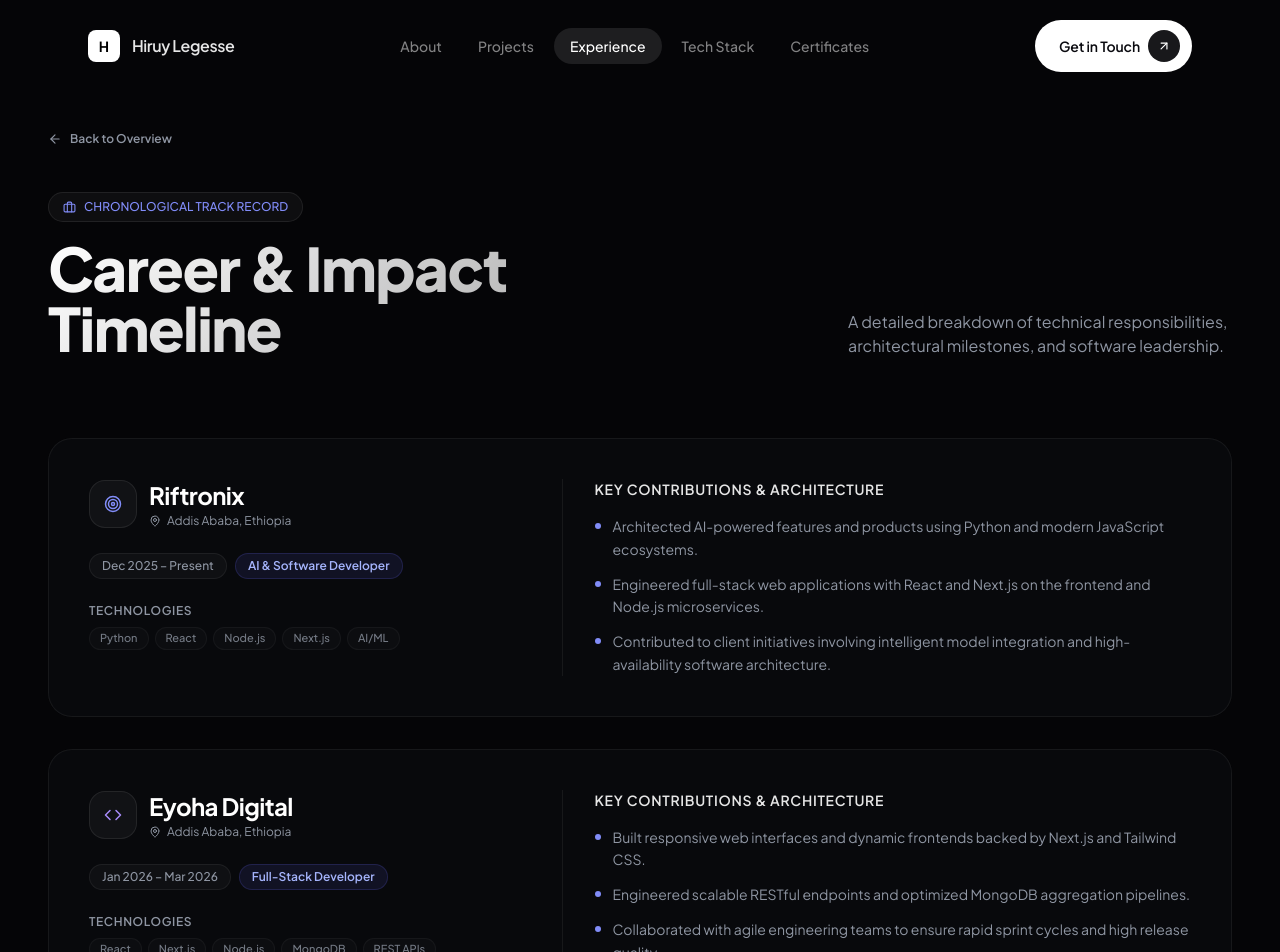
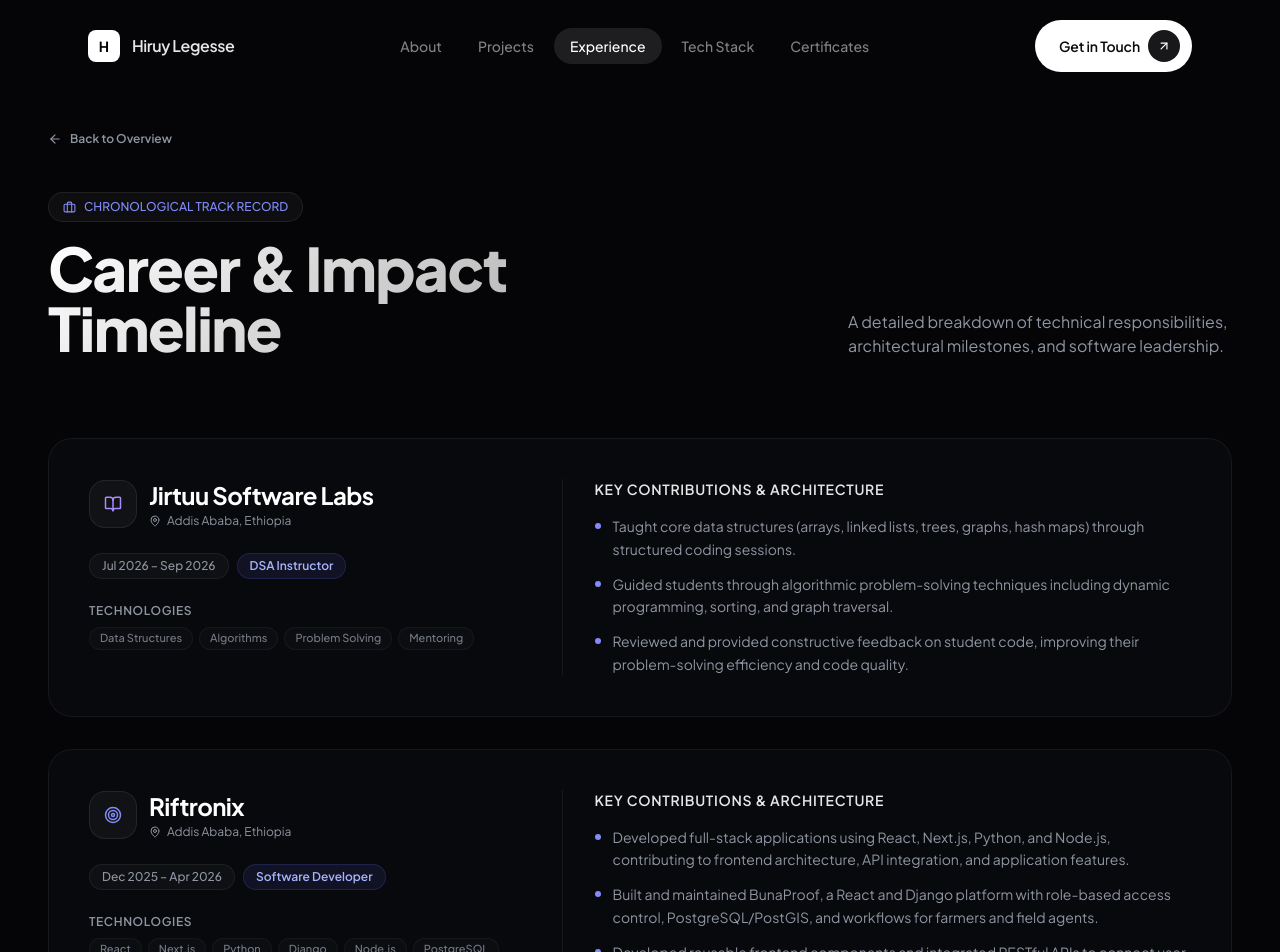
Before and after one commit to hiruy72/hiruy-legesse-portfolio, a React (Vite) app: page /experience in a window 1280 px wide. Shown: the top 952 px of the page. Built offline with nearby package versions, Linux system fonts and the light colour scheme.

Commit message:
Update experience: fix Eyoha to Full-Stack, correct Riftronix dates/role, fix iCog/Shalops overlap, add Jirtuu Software Labs

```diff
--- a/src/components/Experience.jsx
+++ b/src/components/Experience.jsx
@@ -4,25 +4,32 @@
 
 const experiences = [
     {
+        company: 'Jirtuu Software Labs',
+        role: 'DSA Instructor',
+        duration: 'Jul 2026 – Sep 2026',
+        location: 'Addis Ababa, Ethiopia',
+        badge: 'Volunteer',
+        badgeColor: 'bg-violet-500/10 text-violet-400 border-violet-500/20',
+        desc: 'Taught Data Structures and Algorithms through hands-on coding exercises and guided students through algorithmic problem-solving techniques.'
+    },
+    {
         company: 'Riftronix',
-        role: 'AI & Software Developer',
-        duration: 'Dec 2025 – Present',
+        role: 'Software Developer',
+        duration: 'Dec 2025 – Apr 2026',
         location: 'Addis Ababa, Ethiopia',
-        badge: 'Current Role',
-        badgeColor: 'bg-emerald-500/10 text-emerald-400 border-emerald-500/20',
-        desc: 'Spearheading AI-driven products and full-stack software solutions. Architecting scalable microservices and intuitive user interfaces with Python, React, Next.js, and Node.js.'
+        desc: 'Developed full-stack applications using React, Next.js, Python, and Node.js, contributing to frontend architecture, API integration, and application features. Built and maintained BunaProof, a React and Django platform with role-based access control, PostgreSQL/PostGIS, and workflows for farmers and field agents.'
     },
     {
         company: 'Eyoha Digital',
         role: 'Full-Stack Developer',
-        duration: 'Jan 2026 – Mar 2026',
+        duration: 'Feb 2025 – Jul 2025',
         location: 'Addis Ababa, Ethiopia',
-        desc: 'Engineered high-performance web applications using React, Next.js, Node.js, and MongoDB. Developed secure RESTful APIs and real-time database-driven workflows.'
+        desc: 'Developed a gym discovery and management website using React and Next.js. Built responsive websites for multiple companies and integrated RESTful APIs with TypeScript and JavaScript, connecting interfaces with Node.js, NestJS, and Express.js backends.'
     },
     {
         company: 'Shalops Digitals',
         role: 'Full-Stack Developer',
-        duration: 'Feb 2024 – Nov 2025',
+        duration: 'Jun 2024 – Nov 2025',
         location: 'Addis Ababa, Ethiopia',
         desc: 'Designed full-stack architectures and backend services. Created resilient APIs, streamlined cloud integrations, and crafted responsive frontends tailored for optimal UX.'
     },
--- a/src/components/ExperiencePage.jsx
+++ b/src/components/ExperiencePage.jsx
@@ -5,39 +5,54 @@
 
 const experiences = [
     {
+        company: 'Jirtuu Software Labs',
+        role: 'DSA Instructor',
+        duration: 'Jul 2026 – Sep 2026',
+        location: 'Addis Ababa, Ethiopia',
+        type: 'Volunteer Teaching',
+        stack: ['Data Structures', 'Algorithms', 'Problem Solving', 'Mentoring'],
+        desc: 'Taught Data Structures and Algorithms through hands-on coding exercises and guided students through algorithmic problem-solving.',
+        details: [
+            'Taught core data structures (arrays, linked lists, trees, graphs, hash maps) through structured coding sessions.',
+            'Guided students through algorithmic problem-solving techniques including dynamic programming, sorting, and graph traversal.',
+            'Reviewed and provided constructive feedback on student code, improving their problem-solving efficiency and code quality.'
+        ],
+        icon: <BookOpen size={18} className="text-violet-400" />
+    },
+    {
         company: 'Riftronix',
-        role: 'AI & Software Developer',
-        duration: 'Dec 2025 – Present',
+        role: 'Software Developer',
+        duration: 'Dec 2025 – Apr 2026',
         location: 'Addis Ababa, Ethiopia',
-        type: 'Current Role',
-        stack: ['Python', 'React', 'Node.js', 'Next.js', 'AI/ML'],
-        desc: 'Developing software and AI solutions using Python, React, Node.js, and Next.js for diverse engineering initiatives.',
+        type: 'Full-Stack Development',
+        stack: ['React', 'Next.js', 'Python', 'Django', 'Node.js', 'PostgreSQL', 'PostGIS'],
+        desc: 'Developed full-stack applications using React, Next.js, Python, and Node.js, contributing to frontend architecture, API integration, and application features.',
         details: [
-            'Architected AI-powered features and products using Python and modern JavaScript ecosystems.',
-            'Engineered full-stack web applications with React and Next.js on the frontend and Node.js microservices.',
-            'Contributed to client initiatives involving intelligent model integration and high-availability software architecture.'
+            'Developed full-stack applications using React, Next.js, Python, and Node.js, contributing to frontend architecture, API integration, and application features.',
+            'Built and maintained BunaProof, a React and Django platform with role-based access control, PostgreSQL/PostGIS, and workflows for farmers and field agents.',
+            'Developed reusable frontend components and integrated RESTful APIs to connect user interfaces with backend services and database-driven workflows.'
         ],
         icon: <Target size={18} className="text-indigo-400" />
     },
     {
         company: 'Eyoha Digital',
         role: 'Full-Stack Developer',
-        duration: 'Jan 2026 – Mar 2026',
+        duration: 'Feb 2025 – Jul 2025',
         location: 'Addis Ababa, Ethiopia',
         type: 'Full-Stack Development',
-        stack: ['React', 'Next.js', 'Node.js', 'MongoDB', 'REST APIs'],
-        desc: 'Developed and maintained production web applications using React, Next.js, Node.js, and MongoDB.',
+        stack: ['React', 'Next.js', 'TypeScript', 'JavaScript', 'Node.js', 'NestJS', 'Express.js'],
+        desc: 'Developed a gym discovery and management website using React and Next.js, building responsive interfaces for users and gym administrators.',
         details: [
-            'Built responsive web interfaces and dynamic frontends backed by Next.js and Tailwind CSS.',
-            'Engineered scalable RESTful endpoints and optimized MongoDB aggregation pipelines.',
-            'Collaborated with agile engineering teams to ensure rapid sprint cycles and high release quality.'
+            'Developed a gym discovery and management website using React and Next.js, building responsive interfaces for users and gym administrators.',
+            'Built responsive websites for multiple companies, translating UI/UX designs into reusable and user-focused frontend components.',
+            'Integrated RESTful APIs with frontend applications using TypeScript and JavaScript, connecting interfaces with Node.js, NestJS, and Express.js backends.'
         ],
         icon: <Code size={18} className="text-violet-400" />
     },
     {
         company: 'Shalops Digitals',
         role: 'Full-Stack Developer',
-        duration: 'Feb 2024 – Nov 2025',
+        duration: 'Jun 2024 – Nov 2025',
         location: 'Addis Ababa, Ethiopia',
         type: 'Full-Stack Development',
         stack: ['React', 'Node.js', 'PostgreSQL', 'REST APIs', 'Cloud Integrations'],
```
